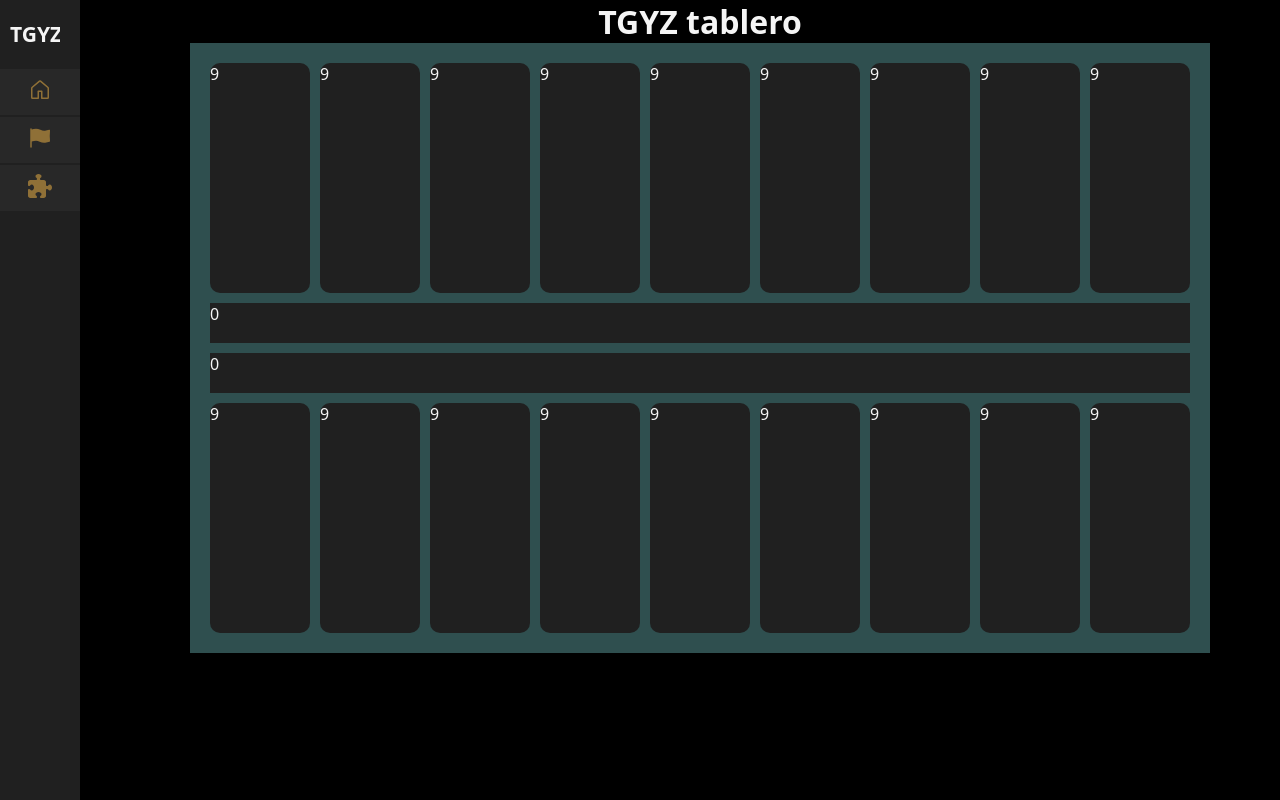
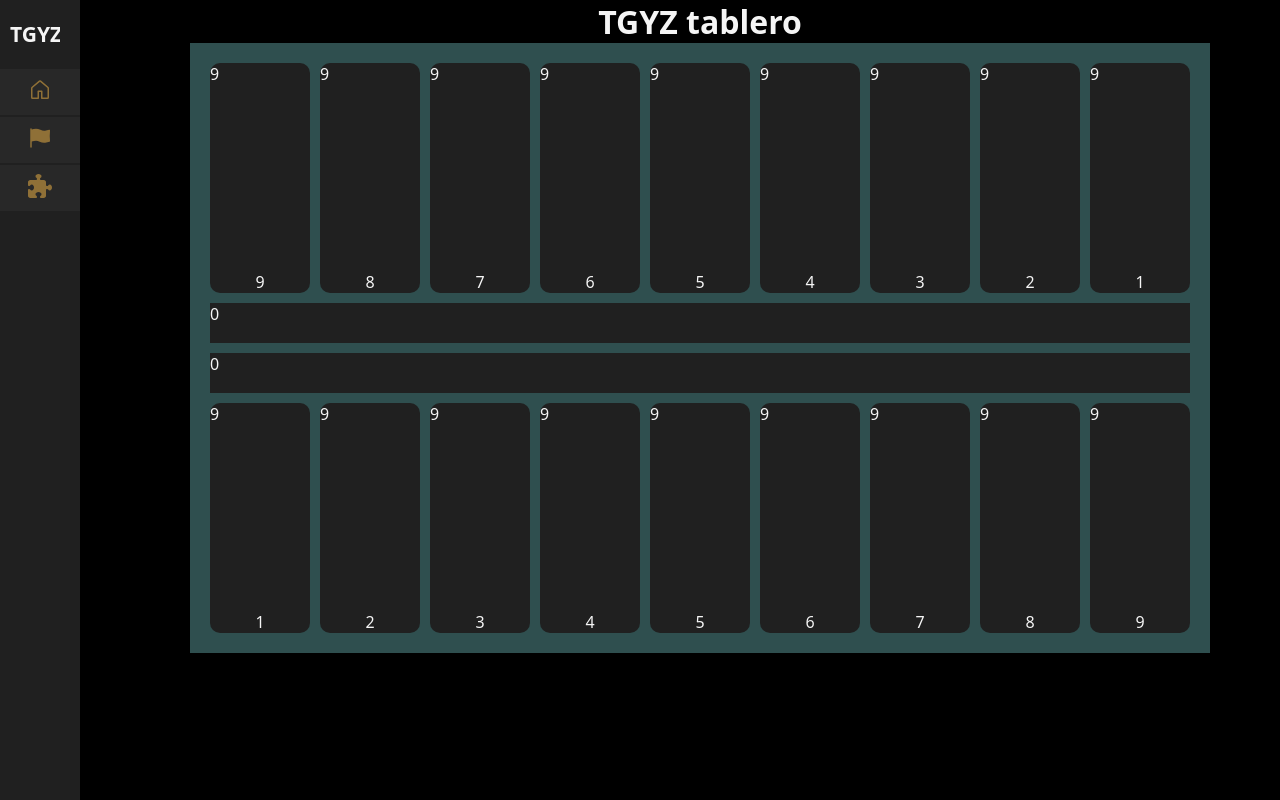
Before and after one commit to ELDani45/TGYZ, a React app in the folder frontend/: page /beginner in a window 1280 px wide. Built offline with nearby package versions, Linux system fonts and the light colour scheme; the HTML template or start-up script is replaced by a standard one.

Commit message:
Signed-off-by: Daniel Alejandro Chilito Giron <chilito45giron@gmail.com>
logica del tablero casi termninada

```diff
--- a/frontend/src/components/BoardTgyz/BoardTGYZ.css
+++ b/frontend/src/components/BoardTgyz/BoardTGYZ.css
@@ -31,6 +31,18 @@
     height: 230px;
     background-color: #202020;
     border-radius: 10px;
+    display: flex;
+    flex-direction: column;
+
+}
+.pitPainted{
+    width: 100px;
+    height: 230px;
+    background-color: #202020;
+    border-radius: 10px;
+    display: flex;
+    flex-direction: column;
+    border: 2px solid red;
 }
 .pit:hover{
     border: 2px solid whitesmoke;
@@ -49,3 +61,7 @@
     background-color: #202020;
     margin-bottom: 10px;
 }
+.number-hole{
+    margin-top: auto;
+    text-align: center;
+}
--- a/frontend/src/components/BoardTgyz/BoardTGYZ.jsx
+++ b/frontend/src/components/BoardTgyz/BoardTGYZ.jsx
@@ -1,11 +1,13 @@
 import { board } from "./board"
 import { useState } from "react"
 import './BoardTGYZ.css'
-import { SiFreedesktopdotorg } from "react-icons/si";
 
 export function BoardTGYZ() {
   // Estado del tablero
   const [initialBoard, setBoard] = useState(board);
+  // pintar hoyo
+  const [lastPit, setLastPit] = useState(null)
+
   // funcion principal de movimiento
   const handlemove = (pit, index, player) => {
     let realIndex = index
@@ -13,6 +15,9 @@ export function BoardTGYZ() {
     if(player == 'player2'){
       realIndex = (initialBoard['player2'].pits.length - 1) - index
     }
+    const rival = player ==='player1'? 'player2':'player1'
+    if(initialBoard[rival].tuzdik === realIndex)return
+
     // funcion del movimiento
     function move(pit,realIndex, player) {
       setBoard(prevBoard => {
@@ -27,13 +32,36 @@ export function BoardTGYZ() {
               while(seeds > 0) {
                 seeds -= 1
                 currentIndex ++
+                // esto cambia de lado cuando la ultima semilla llega al ultimo hoyo y todavia faltan semillas por repartir
                 if(currentIndex > 8){
                   currentIndex = 0
-                  currentPLayer = currentPLayer ==='player1'? 'player2':'player1'
+                  currentPLayer = currentPLayer =='player1'? 'player2':'player1'
                 }
                 newBoard[currentPLayer].pits[currentIndex] += 1
+                // verifica si hay tuzdik en esa casilla(indice), si es asi suma una semilla al kazan dueño del tuzdik y le resta al sondeo de semillas
+                const rivalPlayer = currentPLayer === 'player1' ? 'player2' : 'player1'
+                if(newBoard[rivalPlayer].tuzdik === currentIndex){
+                    newBoard[rivalPlayer].kazan += 1
+                    newBoard[currentPLayer].pits[currentIndex] -= 1
+                  }
+                if(seeds == 0){
+                  setLastPit({player:currentPLayer,index:currentIndex})
+                  if(newBoard[currentPLayer].pits[currentIndex] %2==0 && player != currentPLayer){
+                    newBoard[player].kazan += newBoard[currentPLayer].pits[currentIndex]
+                    newBoard[currentPLayer].pits[currentIndex] = 0
+                  }
 
-            }
+                  if(newBoard[currentPLayer].pits[currentIndex] === 3 && player != currentPLayer){
+                    if(
+                      newBoard[player].tuzdik == null && currentIndex != 8 && newBoard[currentPLayer].tuzdik != currentIndex
+                    ){
+                      newBoard[player].tuzdik = currentIndex
+                      newBoard[player].kazan += newBoard[currentPLayer].pits[currentIndex]
+                      newBoard[currentPLayer].pits[currentIndex] = 0
+                    }
+                  }
+              }
+                }
           }
         return newBoard;
       });
@@ -47,11 +75,15 @@ export function BoardTGYZ() {
 
     <div className="board-game">
       {/* fila de hoyos del jugador 2 */}
-      <div className="row-pits-player2">
-        {initialBoard['player2'].pits.toReversed().map((pit,index) => {
+      <div className='row-pits-player2'>
+        {initialBoard['player2'].pits.toReversed().map((pit, index) => {
+          const indiceAlRevez = initialBoard['player2'].pits.length - 1 - index;
           return(
-            <div onClick={() => handlemove(pit, index,'player2')} className="pit" key={index}>
+            <div onClick={() => handlemove(pit, index,'player2')} className={lastPit?.player === 'player2' && lastPit?.index === indiceAlRevez ? 'pitPainted' : 'pit'} key={index}>
               {pit}
+              <div className="number-hole">
+                {indiceAlRevez + 1}
+              </div>
             </div>
           )
         })}
@@ -68,8 +100,11 @@ export function BoardTGYZ() {
       <div className="row-pits-player1">
         {initialBoard['player1'].pits.map((pit, index) =>{
           return(
-            <div onClick={() => handlemove(pit, index, 'player1')} className="pit" key={index}>
+            <div onClick={() => handlemove(pit, index, 'player1')} className={lastPit?.player === 'player1' && lastPit?.index === index ? 'pitPainted' : 'pit'} key={index}>
               {pit}
+              <div className="number-hole">
+                {index +1}
+              </div>
             </div>
           )
         })}
```
